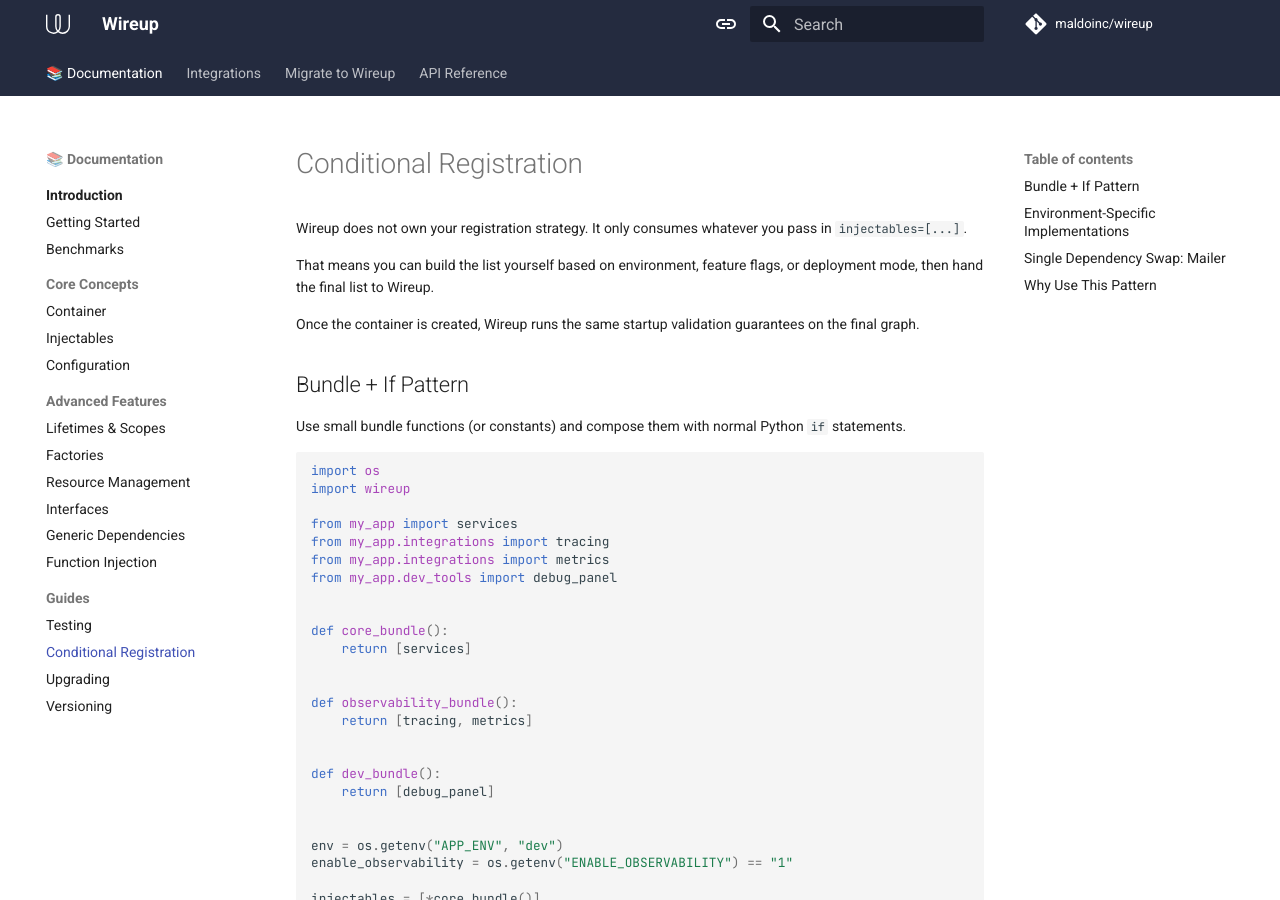
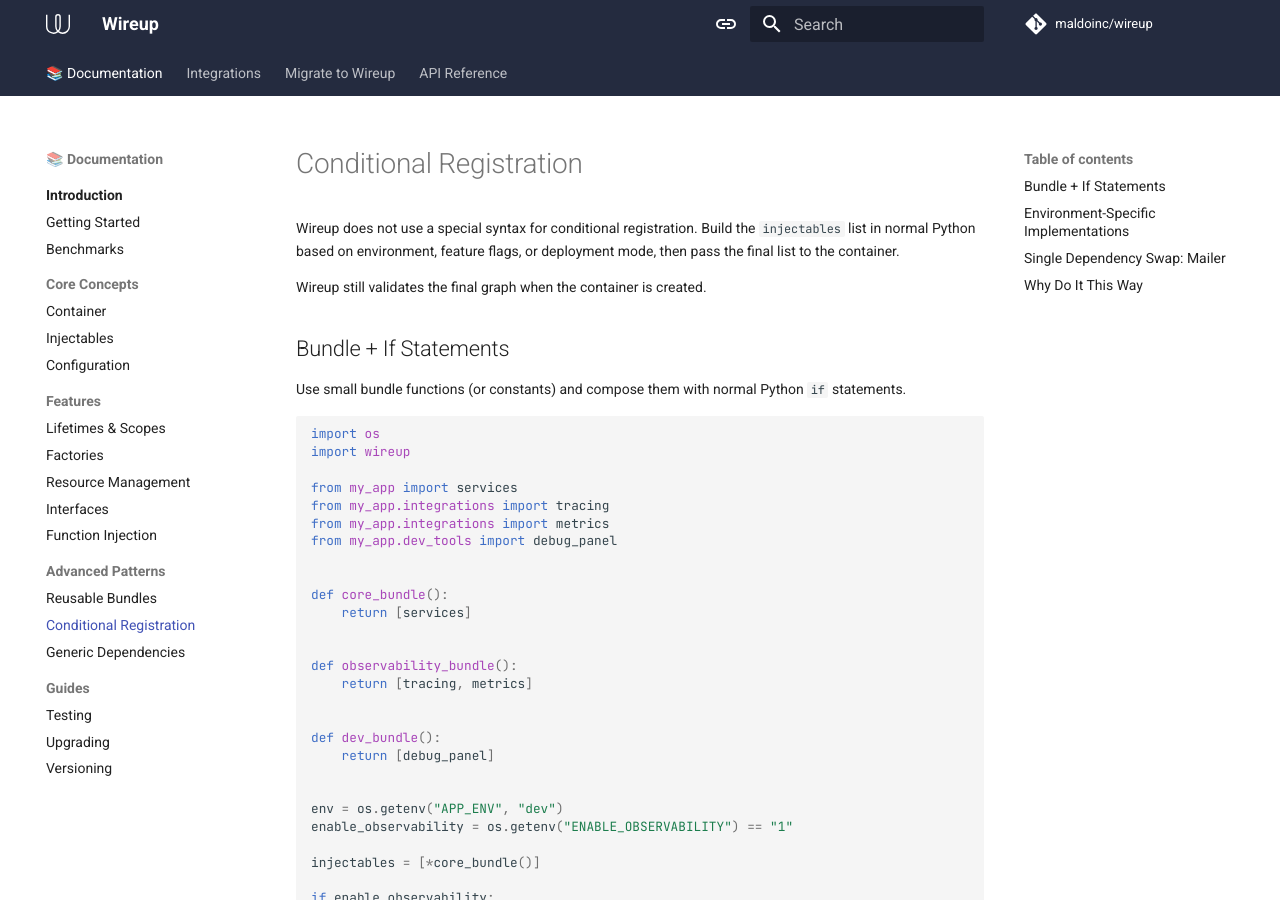
Before and after one commit to maldoinc/wireup, an MkDocs documentation site: the page built from docs/pages/conditional_registration.md, in a window 1280 px wide and 900 px high. Built offline with MkDocs 1.6.1 and Material for MkDocs 9.7.7, drawn with Linux system fonts in a browser that asks for light colours; comment, search, counter and statistics services are not loaded; the version menu is left out; some of the changed text lies outside the part shown.

Commit message:
Reorganize nav. Add new advanced section

````diff
--- a/docs/mkdocs.yml
+++ b/docs/mkdocs.yml
@@ -9,16 +9,18 @@ nav:
       - Container: container.md
       - Injectables: injectables.md
       - Configuration: configuration.md
-    - Advanced Features:
+    - Features:
       - Lifetimes & Scopes: lifetimes_and_scopes.md
       - Factories: factories.md
       - Resource Management: resources.md
       - Interfaces: interfaces.md
+      - Function Injection: function_injection.md
+    - Advanced Patterns:
+      - Reusable Bundles: reusable_bundles.md
+      - Conditional Registration: conditional_registration.md
       - Generic Dependencies: generic_dependencies.md
-      - Function Injection: function_injection.md
     - Guides:
       - Testing: testing.md
-      - Conditional Registration: conditional_registration.md
       - Upgrading: upgrading.md
       - Versioning: versioning.md
 
--- a/docs/pages/conditional_registration.md
+++ b/docs/pages/conditional_registration.md
@@ -1,13 +1,11 @@
 # Conditional Registration
 
-Wireup does not own your registration strategy. It only consumes whatever you pass in `injectables=[...]`.
+Wireup does not use a special syntax for conditional registration. Build the `injectables` list in normal Python based
+on environment, feature flags, or deployment mode, then pass the final list to the container.
 
-That means you can build the list yourself based on environment, feature flags, or deployment mode, then hand the final
-list to Wireup.
+Wireup still validates the final graph when the container is created.
 
-Once the container is created, Wireup runs the same startup validation guarantees on the final graph.
-
-## Bundle + If Pattern
+## Bundle + If Statements
 
 Use small bundle functions (or constants) and compose them with normal Python `if` statements.
 
@@ -98,11 +96,10 @@ else:
 container = wireup.create_sync_container(injectables=injectables)
 ```
 
-## Why Use This Pattern
+## Why Do It This Way
 
-* No new DSL to learn. Registration composition stays pure Python.
-* Composition stays explicit and local to app bootstrap.
-* Wireup remains environment-agnostic.
-* Validation still happens at startup for the graph you actually run.
+- No new DSL to learn.
+- Registration stays in plain Python.
+- The final graph is still validated at startup.
 
-For reusable sub-graphs with runtime parameters, see [Factories: Reusable Factory Bundles](factories.md#reusable-factory-bundles).
+For reusable sub-graphs with runtime parameters, see [Reusable Bundles](reusable_bundles.md).
````
Also changed, not shown: docs/pages/container.md (+1 -1 lines), docs/pages/factories.md (+0 -70 lines), docs/pages/reusable_bundles.md (added, +75 -0 lines), readme.md.
